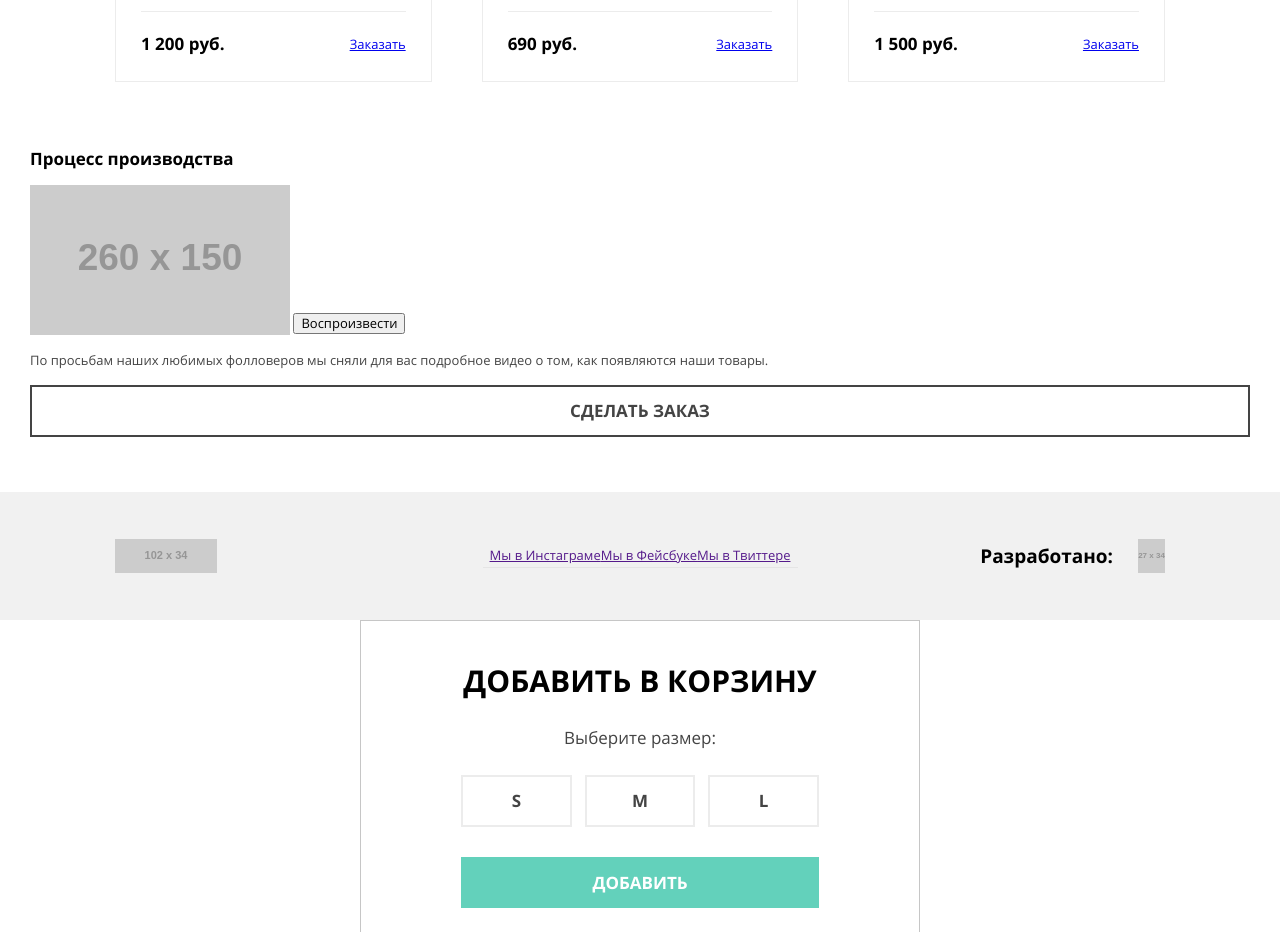
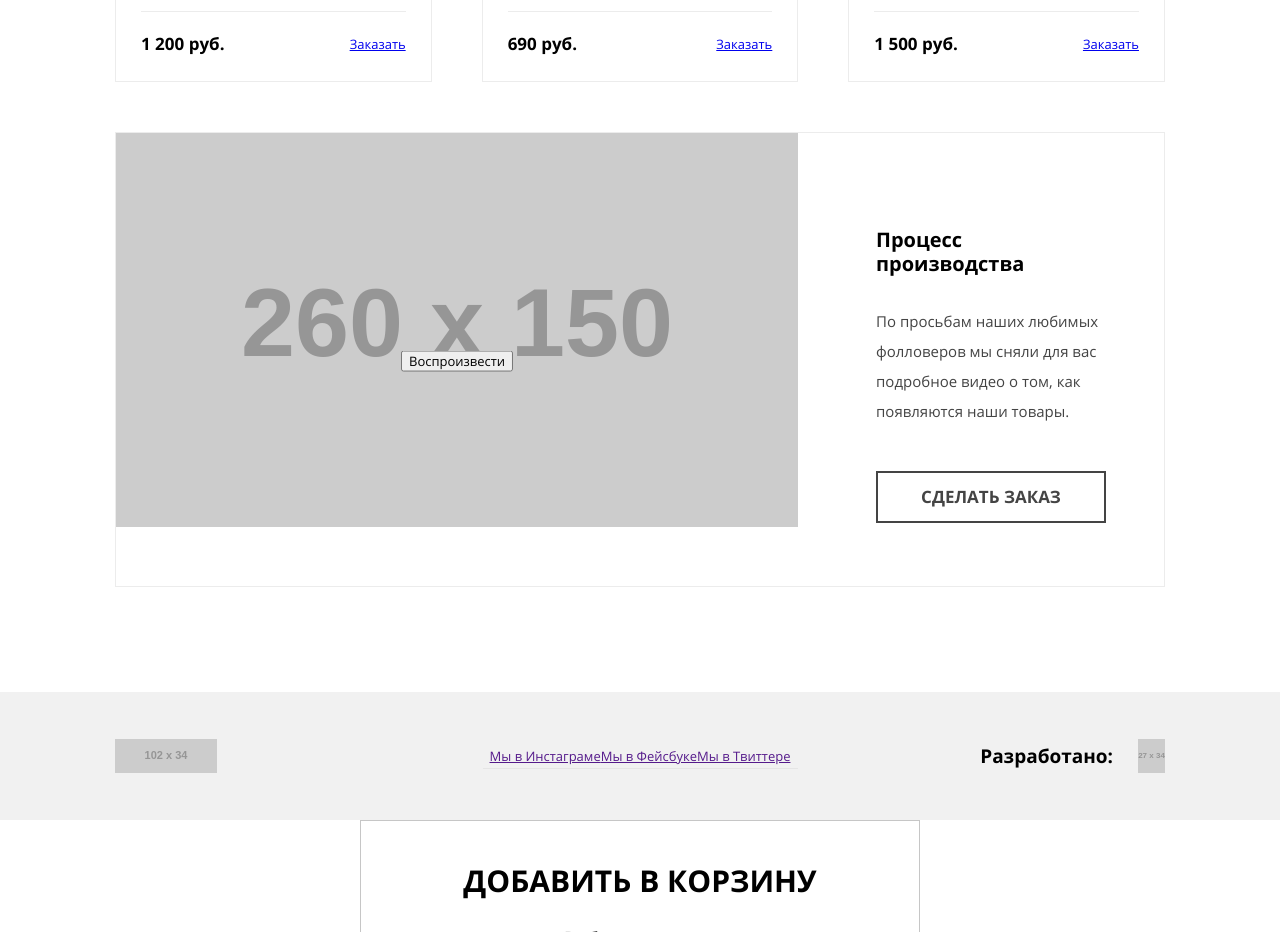
Before and after one commit to AileenKingsler/70879-mishka-16, a website: page source/catalog.html in a window 1280 px wide. Shown: the part 820-1752 px from the top of the page. Drawn offline with nearby package versions, Linux system fonts and the light colour scheme; files that its build step writes are made by us from their sources.

Commit message:
Создаёт адаптивные сетки у необязательных блоков на странице каталога

```diff
--- a/source/catalog.html
+++ b/source/catalog.html
@@ -105,8 +105,10 @@
           <img class="manufacture__video-poster" src="http://placehold.it/260x150" width="260" height="150" alt="Процесс производства">
           <button class="manufacture__play" type="button">Воспроизвести</button>
         </div>
-        <p class="manufacture__text">По просьбам наших любимых фолловеров мы сняли для вас подробное видео о том, как появляются наши товары.</p>
-        <a class="manufacture__buy button" href="form.html">Сделать заказ</a>
+        <div class="manufacture__content-wrapper">
+          <p class="manufacture__text">По просьбам наших любимых фолловеров мы сняли для вас подробное видео о том, как появляются наши товары.</p>
+          <a class="manufacture__buy button" href="form.html">Сделать заказ</a>
+        </div>
       </section>
 
     </main>
--- a/source/sass/blocks/manufacture.scss
+++ b/source/sass/blocks/manufacture.scss
@@ -1,14 +1,102 @@
 .manufacture {
-  padding-left: 30px;
-  padding-right: 30px;
-  padding-bottom: 55px;
+  width: 260px;
+  margin-left: auto;
+  margin-right: auto;
+  border: 1px solid #ececec;
+  margin-bottom: 60px;
 }
 
 .manufacture__title {
   font-size: 17px;
   font-weight: bold;
+  margin: 23px 33px;
+  padding-left: 55px;
+}
+
+.manufacture__video-wrapper {
+  position: relative;
+}
+
+.manufacture__play {
+  position: absolute;
+  top: 50%;
+  left: 50%;
+  transform: translate(-50%, -50%);
+  cursor: pointer;
+}
+
+.manufacture__content-wrapper {
+  padding: 25px 33px 33px;
 }
 
 .manufacture__text {
   color: $light-text-color;
+  margin-top: 0;
+  margin-bottom: 25px;
 }
+
+@media (min-width: 768px) {
+  .manufacture {
+    width: 670px;
+    display: flex;
+    flex-direction: column;
+  }
+
+  .manufacture__video-wrapper {
+    order: -1;
+  }
+
+  .manufacture__video-poster {
+    width: 100%;
+  }
+
+  .manufacture__title {
+    font-size: 20px;
+    margin: 35px 42px 30px;
+  }
+
+  .manufacture__content-wrapper {
+    padding: 0 42px 42px;
+  }
+
+  .manufacture__text {
+    font-size: 15px;
+    line-height: 30px;
+    margin-bottom: 35px;
+  }
+}
+
+@media (min-width: 1150px) {
+  .manufacture {
+    width: 1050px;
+    align-items: center;
+    padding-left: 702px;
+    min-height: 455px;
+    position: relative;
+    margin-bottom: 105px;
+  }
+
+  .manufacture__video-wrapper {
+    position: absolute;
+    left: 0;
+    top: 0;
+    width: 682px;
+    height: 455px;
+  }
+
+  .manufacture__title {
+    width: 230px;
+    padding-left: 0;
+    padding-top: 50px;
+    margin: 45px 0 30px;
+  }
+
+  .manufacture__content-wrapper {
+    width: 230px;
+    padding: 0;
+  }
+
+  .manufacture__text {
+    margin-bottom: 45px;
+  }
+}
```
